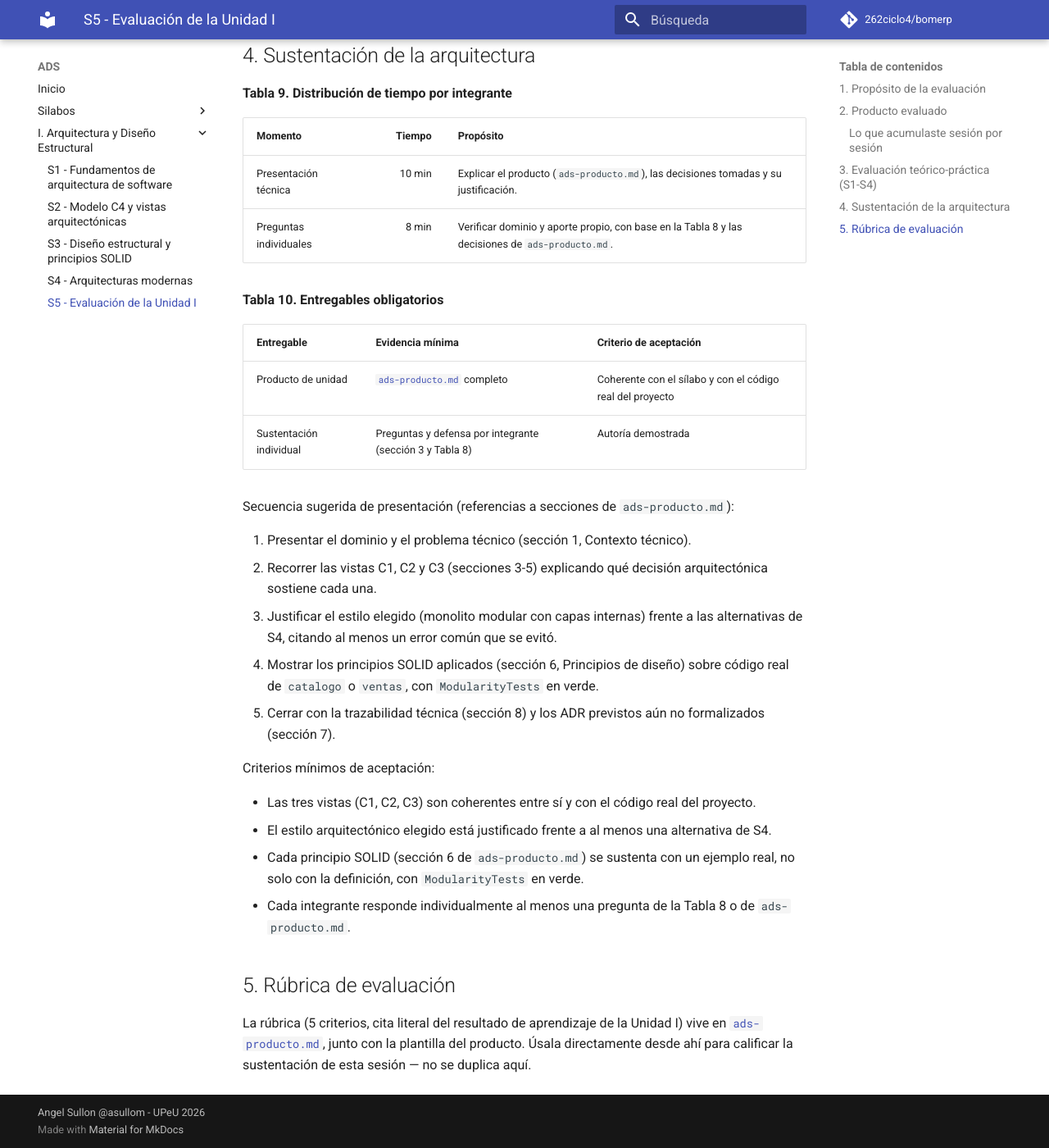
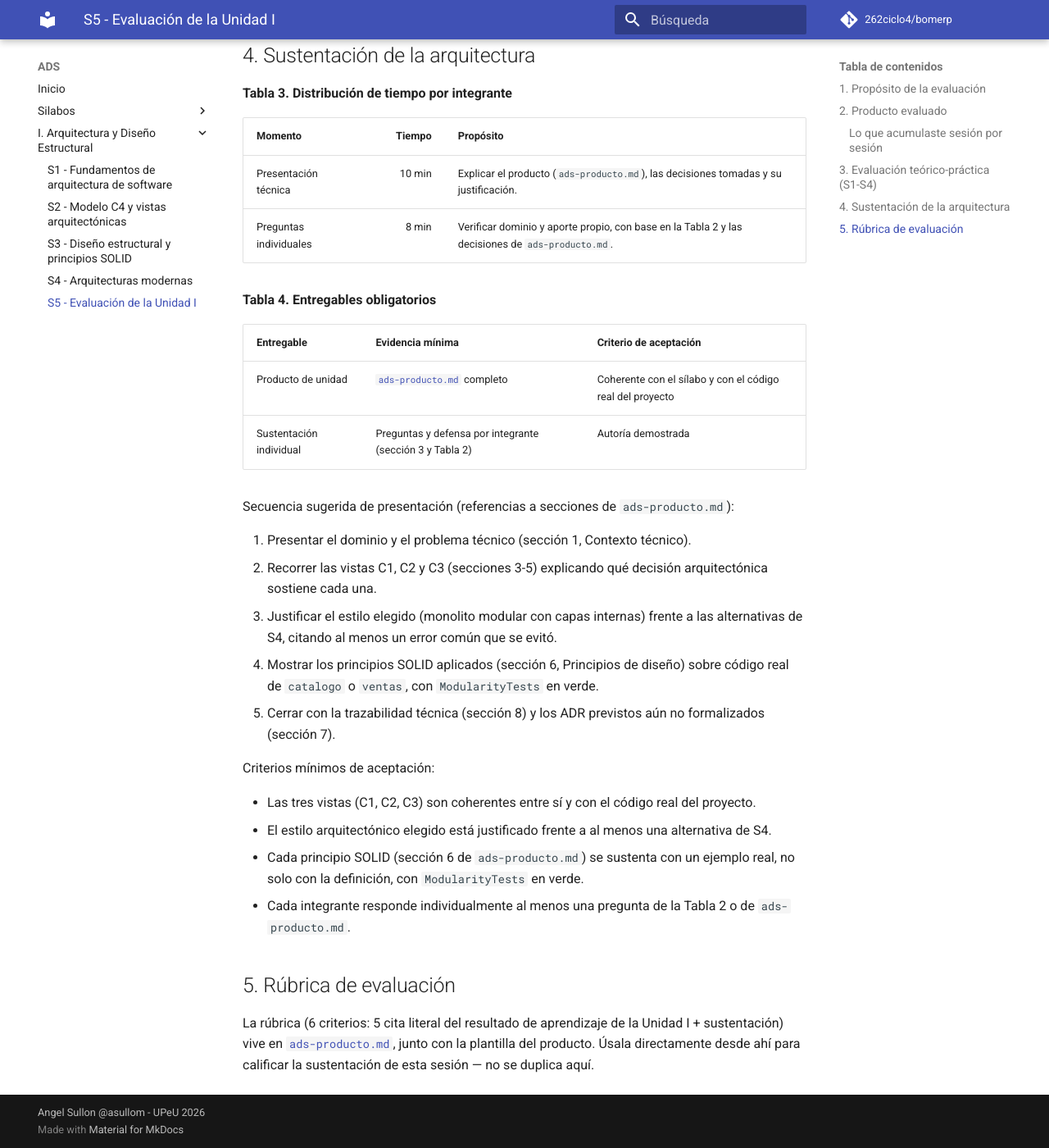
Before and after one commit to 262ciclo4/bomerp, an MkDocs documentation site: the page built from docs/ads/sesiones/S05_Evaluacion_Unidad_1.md, in a window 1280 px wide and 1400 px high, scrolled down 2614 px. Shown: the whole window at 82% size. Built offline with MkDocs 1.6.1 and Material for MkDocs 9.7.7, drawn with Linux system fonts in a browser that asks for light colours; comment, search, counter and statistics services are not loaded; some of the changed text lies outside the part shown.

Commit message:
S5: Evaluacion unidad 1

```diff
--- a/docs/ads/sesiones/S05_Evaluacion_Unidad_1.md
+++ b/docs/ads/sesiones/S05_Evaluacion_Unidad_1.md
@@ -37,7 +37,7 @@
 
 Cubre los cuatro temas dictados antes de esta sesión. El docente puede tomarla escrita, oral o mixta.
 
-**Tabla 8. Temario de la evaluación teórico-práctica**
+**Tabla 2. Temario de la evaluación teórico-práctica**
 
 | Sesión | Tema | Qué puede evaluar el docente |
 |---|---|---|
@@ -58,19 +58,19 @@
 
 ## 4. Sustentación de la arquitectura
 
-**Tabla 9. Distribución de tiempo por integrante**
+**Tabla 3. Distribución de tiempo por integrante**
 
 | Momento | Tiempo | Propósito |
 |---|---:|---|
 | Presentación técnica | 10 min | Explicar el producto (`ads-producto.md`), las decisiones tomadas y su justificación. |
-| Preguntas individuales | 8 min | Verificar dominio y aporte propio, con base en la Tabla 8 y las decisiones de `ads-producto.md`. |
+| Preguntas individuales | 8 min | Verificar dominio y aporte propio, con base en la Tabla 2 y las decisiones de `ads-producto.md`. |
 
-**Tabla 10. Entregables obligatorios**
+**Tabla 4. Entregables obligatorios**
 
 | Entregable | Evidencia mínima | Criterio de aceptación |
 |---|---|---|
 | Producto de unidad | [`ads-producto.md`](../../proyecto-integrador/u1/ads-producto.md) completo | Coherente con el sílabo y con el código real del proyecto |
-| Sustentación individual | Preguntas y defensa por integrante (sección 3 y Tabla 8) | Autoría demostrada |
+| Sustentación individual | Preguntas y defensa por integrante (sección 3 y Tabla 2) | Autoría demostrada |
 
 Secuencia sugerida de presentación (referencias a secciones de `ads-producto.md`):
 
@@ -85,8 +85,8 @@
 - Las tres vistas (C1, C2, C3) son coherentes entre sí y con el código real del proyecto.
 - El estilo arquitectónico elegido está justificado frente a al menos una alternativa de S4.
 - Cada principio SOLID (sección 6 de `ads-producto.md`) se sustenta con un ejemplo real, no solo con la definición, con `ModularityTests` en verde.
-- Cada integrante responde individualmente al menos una pregunta de la Tabla 8 o de `ads-producto.md`.
+- Cada integrante responde individualmente al menos una pregunta de la Tabla 2 o de `ads-producto.md`.
 
 ## 5. Rúbrica de evaluación
 
-La rúbrica (5 criterios, cita literal del resultado de aprendizaje de la Unidad I) vive en [`ads-producto.md`](../../proyecto-integrador/u1/ads-producto.md#9-rubrica-de-evaluacion), junto con la plantilla del producto. Úsala directamente desde ahí para calificar la sustentación de esta sesión — no se duplica aquí.
+La rúbrica (6 criterios: 5 cita literal del resultado de aprendizaje de la Unidad I + sustentación) vive en [`ads-producto.md`](../../proyecto-integrador/u1/ads-producto.md#9-rubrica-de-evaluacion), junto con la plantilla del producto. Úsala directamente desde ahí para calificar la sustentación de esta sesión — no se duplica aquí.
```
Also changed, not shown: docs/proyecto-integrador/u1/ads-producto.md (+19 -1 lines).
